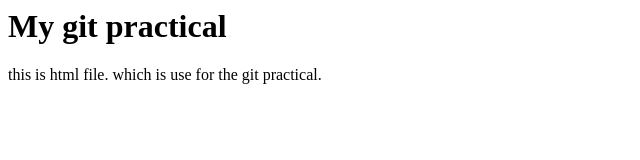
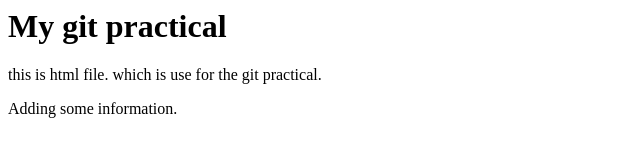
Before and after one commit to jb4821/Test-git, a plain HTML site: page index.html in a window 1280 px wide. Shown: the whole page, without its empty margins (0-640 px from the left). Drawn offline with Linux system fonts and the light colour scheme.

Commit message:
Update index.html

```diff
--- a/index.html
+++ b/index.html
@@ -7,6 +7,7 @@
 <body>
   <h1>My git practical</h1>
   <p>this is html file. which is use for the git practical.</P>
+  <p>Adding some information.</p>
 </body>
 
 </html>
```
